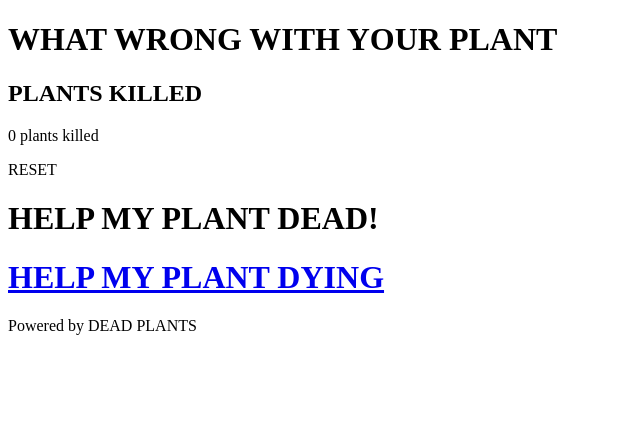
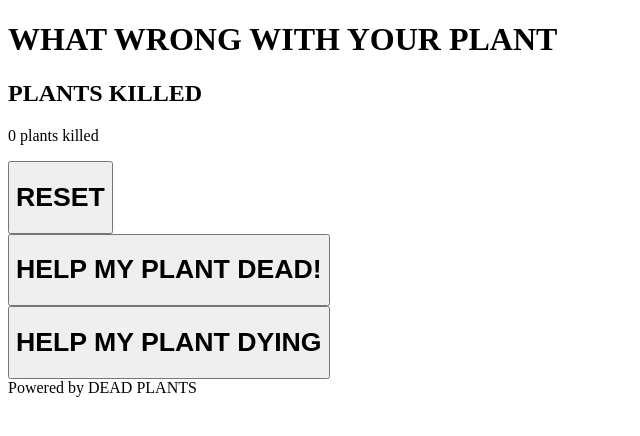
Before and after one commit to bryanweecw/whymyplantdie, a Next.js app: page / in a window 1280 px wide. Shown: the top 436 px of the page, without its empty margins (0-640 px from the left). Built offline with nearby package versions, Linux system fonts and the light colour scheme.

Commit message:
changed styling

```diff
--- a/pages/index.js
+++ b/pages/index.js
@@ -33,30 +33,25 @@ export default function Home() {
 
         <div className="">
           <h2>PLANTS KILLED</h2>
-          <p>
-            {message} {deadplants} plants killed
-          </p>
+          <div>
+            <p>
+              {message} {deadplants} plants killed
+            </p>
+            <button className="" onClick={resetDeadPlants}>
+              <h1>RESET</h1>
+            </button>
+          </div>
         </div>
         <div className="">
-          <div className="" onClick={resetDeadPlants}>
-            <p>RESET</p>
-          </div>
-
-          {data.map((ele) => {
-            if (ele.type == "counter") {
-              return (
-                <div onClick={addDeadPlant} className="">
-                  <h1>HELP MY PLANT DEAD!</h1>
-                </div>
-              );
-            }
-          })}
+          <button onClick={addDeadPlant} className="">
+            <h1>HELP MY PLANT DEAD!</h1>
+          </button>
         </div>
         <Link href="/plantdoctor">
           <a>
-            <div className="">
+            <button className="">
               <h1>HELP MY PLANT DYING</h1>
-            </div>
+            </button>
           </a>
         </Link>
       </main>
```
Also changed, not shown: pages/plantdoctor.js (+8 -10 lines).
